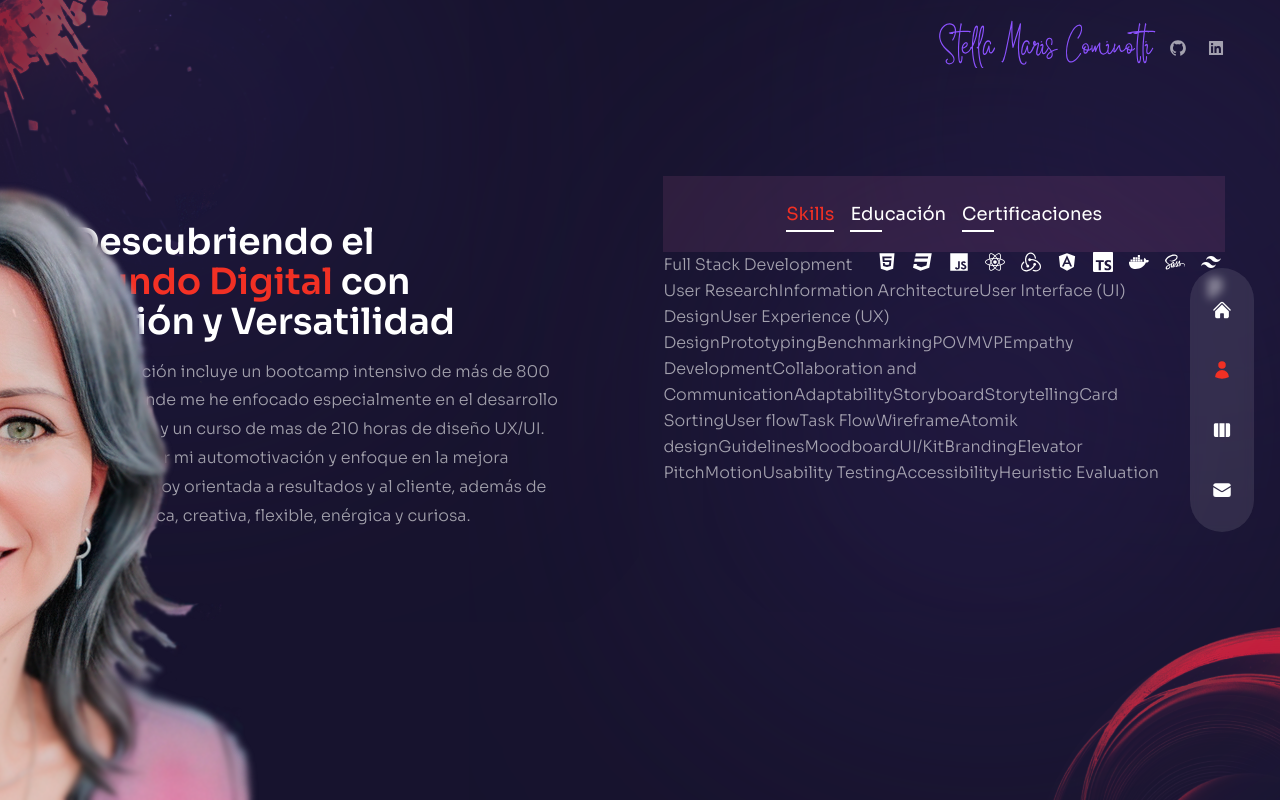
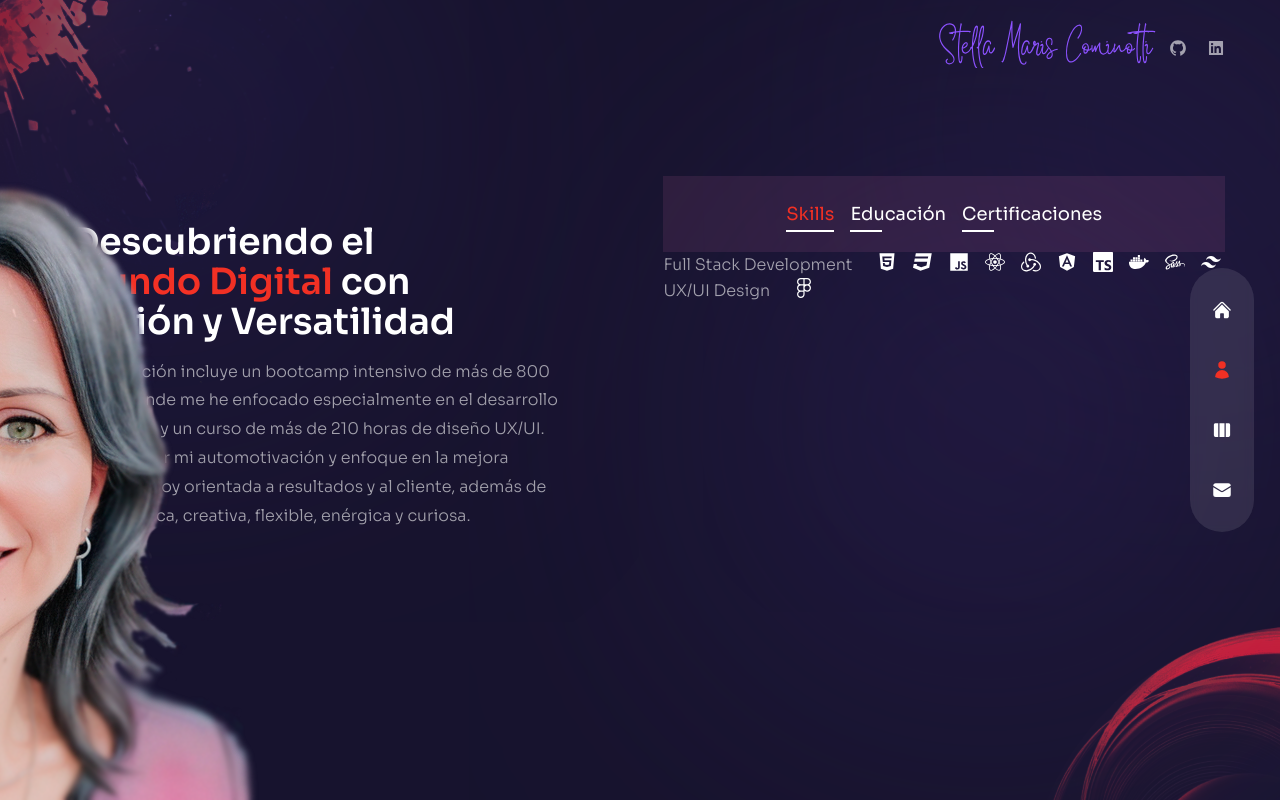
Before and after one commit to SMCominotti/Portfolio, a Next.js app: page /about in a window 1280 px wide. Built offline with nearby package versions, Linux system fonts and the light colour scheme.

Commit message:
update ux/ui

```diff
--- a/pages/about/index.js
+++ b/pages/about/index.js
@@ -37,7 +37,7 @@ export const aboutData = [
       {
         title: "UX/UI Design",
         icons: [<FaFigma key="Figma"/>],
-         title:[
+        additionalTitles:[
           "User Research",
           "Information Architecture",
           "User Interface (UI) Design",
@@ -181,7 +181,6 @@ const About = () => {
         <Avatar />
       </motion.div>
       <div className="container mx-auto h-full flex flex-col items-center xl:flex-row gap-x-6">
-        {/* text */}
         <div className="flex-1 flex flex-col justify-center">
           <motion.h2
             variants={fadeIn("right", 0.2)}
@@ -201,15 +200,11 @@ const About = () => {
             exit="hidden"
             className="max-w-[500px] mx-auto xl:mx-0 mb-6 xl:mb-12 px-2 xl:px-0 xl:ml-4"
           >
-            Mi formación incluye un bootcamp intensivo de más de 800 horas,
-            donde me he enfocado especialmente en el desarrollo Front-end, y un curso de mas de 210 horas de diseño UX/UI.
+            Mi formación incluye un bootcamp intensivo de más de 800 horas, donde me he enfocado especialmente en el desarrollo Front-end, y un curso de más de 210 horas de diseño UX/UI.
             <br />
-            Destaco por mi automotivación y enfoque en la mejora continua. Soy
-            orientada a resultados y al cliente, además de ser empática,
-            creativa, flexible, enérgica y curiosa.
+            Destaco por mi automotivación y enfoque en la mejora continua. Soy orientada a resultados y al cliente, además de ser empática, creativa, flexible, enérgica y curiosa.
           </motion.p>
         </div>
-        {/* info */}
         <motion.div
           variants={fadeIn("left", 0.4)}
           initial="hidden"
@@ -219,8 +214,7 @@ const About = () => {
         >
           <div className="flex gap-x-4 xl:gap-x-8 mx-auto xl:mx-0 mb-4"></div>
           <div className="bg-pink-400/10 py-2 xl:py-6 flex flex-row gap-4 items-center justify-center">
-            {aboutData.map((item, itemIndex) => {
-              return (
+            {aboutData.map((item, itemIndex) => (
               <div
                 key={`about_${itemIndex}`}
                 className={`${
@@ -232,27 +226,21 @@ const About = () => {
               >
                 {item.title}
               </div>
-              );
-            })}
+            ))}
           </div>
           <div className="overflow-x-auto lg:overflow-x-visible">
-            {aboutData[index].info.map((item, index) => {
-              return (
+            {aboutData[index].info.map((item, infoIndex) => (
               <div
-                key={`about_${index}`}
+                key={`about_${infoIndex}`}
                 className="flex flex-col md:flex-row max-w-max gap-x-2 items-start text-white/60"
-
               >
-                  {/* Title */}
                 <div className="flex items-center mb-2 md:mb-0">
                   <div className="font-light mr-2">{item.title}</div>
-
                   {item.url && (
                     <a
                       href={item.url}
                       target="_blank"
                       rel="noopener noreferrer"
-
                     >
                       <button
                         className="bg-white/20 hover:bg-white/80 text-black font-bold rounded-full text-xs md:text-sm"
@@ -269,14 +257,16 @@ const About = () => {
                 </div>
                 <div>{item.stage}</div>
                 <div className="flex gap-x-4">
-                    {/* icons */}
-                    {item.icons?.map((icon, newIndex) => {
-                      return <div key={`about_${newIndex}`}  className="text-xl text-white">{icon}</div>;
-                    })}
+                  {item.icons?.map((icon, newIndex) => (
+                    <div key={`about_${newIndex}`} className="text-xl text-white">{icon}</div>
+                  ))}
                 </div>
               </div>
-              );
-            })}
+            ))}
+
+              {aboutData[index].additionalTitles?.map((title, titleIndex) => (
+              <div key={`additionalTitle_${titleIndex}`} className="font-light text-white/60">{title}</div>
+            ))}
           </div>
         </motion.div>
       </div>
```
Lines whose indentation alone changed are shown as unchanged.
